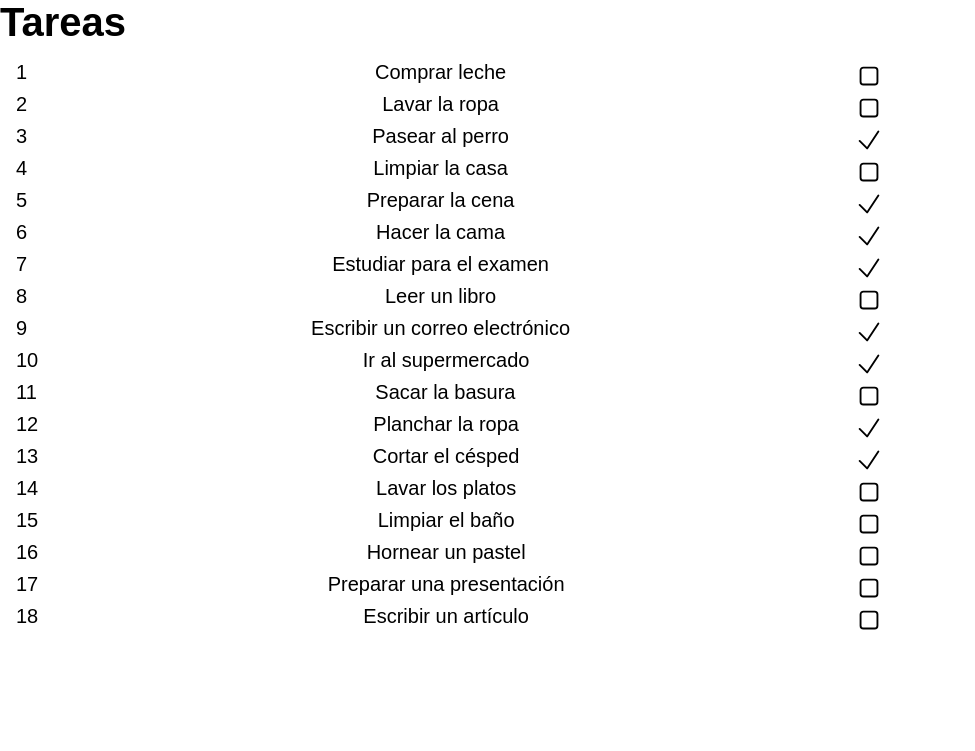
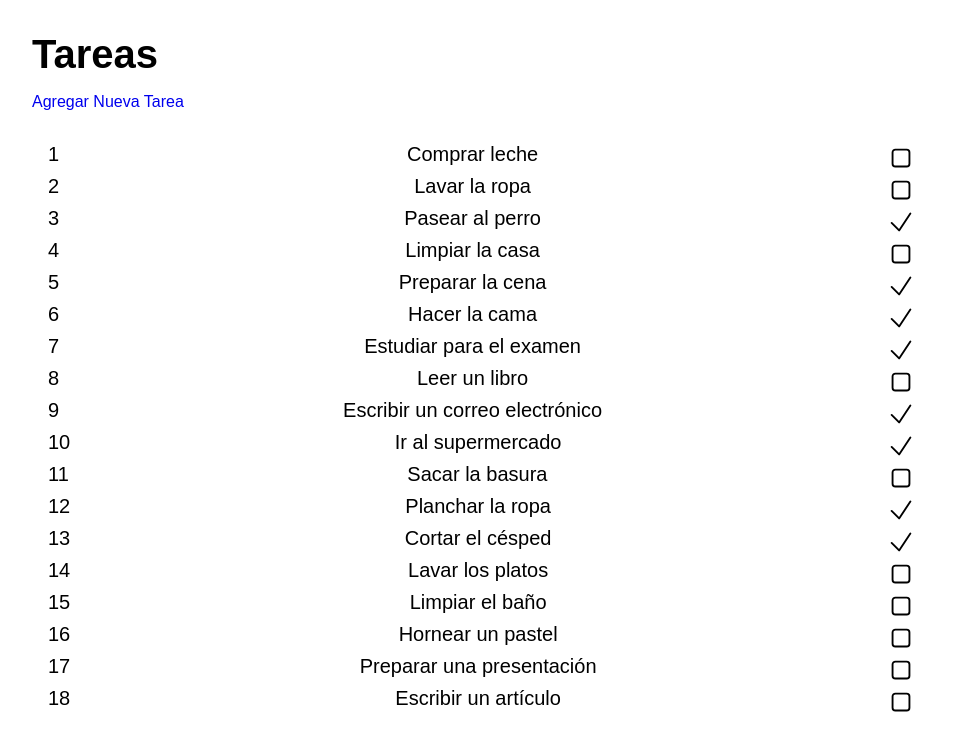
Before and after one commit to AndriwRC/taller-flask, a Flask app: page / in a window 1280 px wide. Shown: the top 751 px of the page, without its empty margins (0-975 px from the left). Run offline with Flask 3, Linux system fonts and the light colour scheme; data comes from the database, SQL or seed files in the repository.

Commit message:
Crea formulario para agregar nueva tarea

```diff
--- a/app.py
+++ b/app.py
@@ -1,4 +1,4 @@
-from flask import Flask, render_template
+from flask import Flask, render_template, request, redirect
 import mysql.connector
 
 # Configura los parámetros de conexión
@@ -32,21 +32,27 @@ def close_connection(cursor, conn):
     conn.close()
 
 
-conn, cursor = make_connection()
-db_info = query_db_info(cursor)
-close_connection(conn, cursor)
-
 app = Flask(__name__)
 
 
-@app.route("/")
-def index(db_info=db_info):
+@app.route("/", methods=["POST", "GET"])
+def index():
+    conn, cursor = make_connection()
+
+    if request.method == "POST":
+        description = request.form["description"]
+        cursor.execute(f"INSERT INTO Tareas (Descripcion) VALUES ('{description}')")
+        conn.commit()
+
+    db_info = query_db_info(cursor)
+    close_connection(conn, cursor)
+
     return render_template("index.html", db_info=db_info)
 
 
-@app.route("/add/")
+@app.route("/new-task/")
 def add_task():
-    return render_template("add.html")
+    return render_template("new-task.html")
 
 
 if __name__ == "__main__":
--- a/static/css/style.css
+++ b/static/css/style.css
@@ -1,15 +1,4 @@
 /* Basic styles for css editing */
-:root {
-    --primary-color: #b46060; /* rgb(180, 96, 96) */
-    --secondary-color: #ffbf9b; /* rgb(255, 191, 155) */
-    --secondary-color-80: rgba(255, 191, 155, 0.8);
-    --light: #fff4e0;
-    --black-30: #999999;
-    --black-60: #4d4d4d;
-    --black-100: #1e1e1e;
-    --success: #2cbf6d;
-    --error: #d84a49;
-}
 * {
     margin: 0;
     padding: 0;
@@ -18,6 +7,9 @@
 html {
     font-size: 62.5%;
     font-family: sans-serif;
+}
+body {
+    padding: 32px;
 }
 ul,
 ol {
@@ -44,3 +36,8 @@ h1 {
     width: 30px;
     height: 30px;
 }
+.add-task__link {
+    display: block;
+    margin: 16px 0;
+    font-size: 1.6rem;
+}
--- a/templates/index.html
+++ b/templates/index.html
@@ -1,14 +1,17 @@
 <!DOCTYPE html>
 <html lang="en">
+
 <head>
     <meta charset="UTF-8">
     <meta name="viewport" content="width=device-width, initial-scale=1.0">
     <title>Mi Index</title>
     <link rel="stylesheet" href="../static/css/style.css">
 </head>
+
 <body>
+    <h1>Tareas</h1>
+    <span class="add-task__link"><a href="new-task/">Agregar Nueva Tarea</a></span>
     <section>
-        <h1>Tareas</h1>
         <ul class="tasks-container">
             {% for task in db_info %}
             <li class="task">
@@ -16,13 +19,16 @@
                 <span class="task__text">{{task[1]}}</span>
                 <span class="task__icon">
                     {% if task[2] %}
-                    <svg xmlns="http://www.w3.org/2000/svg" fill="none" viewBox="0 0 24 24" stroke-width="1.5" stroke="currentColor" class="w-6 h-6">
+                    <svg xmlns="http://www.w3.org/2000/svg" fill="none" viewBox="0 0 24 24" stroke-width="1.5"
+                        stroke="currentColor" class="w-6 h-6">
                         <path stroke-linecap="round" stroke-linejoin="round" d="M4.5 12.75l6 6 9-13.5" />
-                      </svg>
+                    </svg>
                     {%else%}
-                    <svg xmlns="http://www.w3.org/2000/svg" fill="none" viewBox="0 0 24 24" stroke-width="1.5" stroke="currentColor" class="w-6 h-6">
-                        <path stroke-linecap="round" stroke-linejoin="round" d="M5.25 7.5A2.25 2.25 0 017.5 5.25h9a2.25 2.25 0 012.25 2.25v9a2.25 2.25 0 01-2.25 2.25h-9a2.25 2.25 0 01-2.25-2.25v-9z" />
-                      </svg>
+                    <svg xmlns="http://www.w3.org/2000/svg" fill="none" viewBox="0 0 24 24" stroke-width="1.5"
+                        stroke="currentColor" class="w-6 h-6">
+                        <path stroke-linecap="round" stroke-linejoin="round"
+                            d="M5.25 7.5A2.25 2.25 0 017.5 5.25h9a2.25 2.25 0 012.25 2.25v9a2.25 2.25 0 01-2.25 2.25h-9a2.25 2.25 0 01-2.25-2.25v-9z" />
+                    </svg>
 
                     {%endif%}
                 </span>
@@ -33,4 +39,5 @@
     </section>
 
 </body>
+
 </html>
```
Also changed, not shown: templates/add.html (deleted, +0 -11 lines), templates/new-task.html (added, +20 -0 lines), 1 other file.
